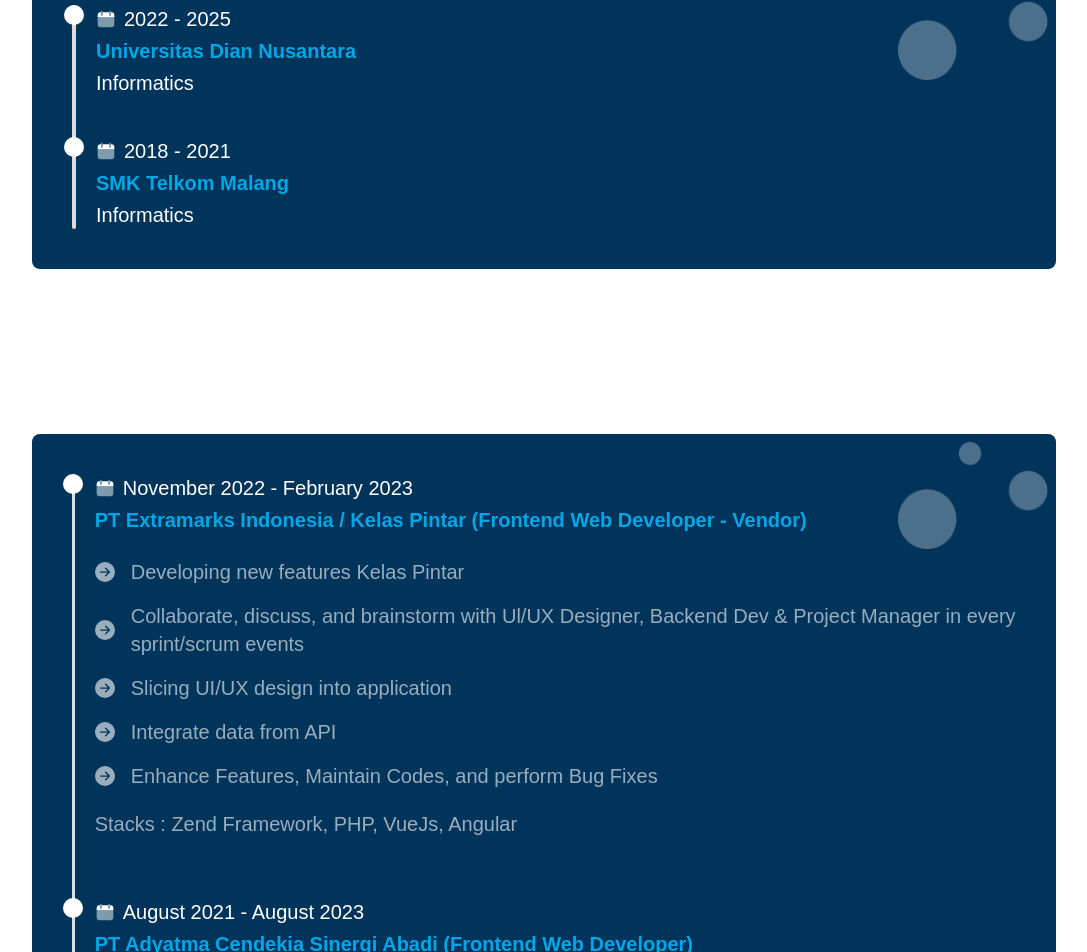
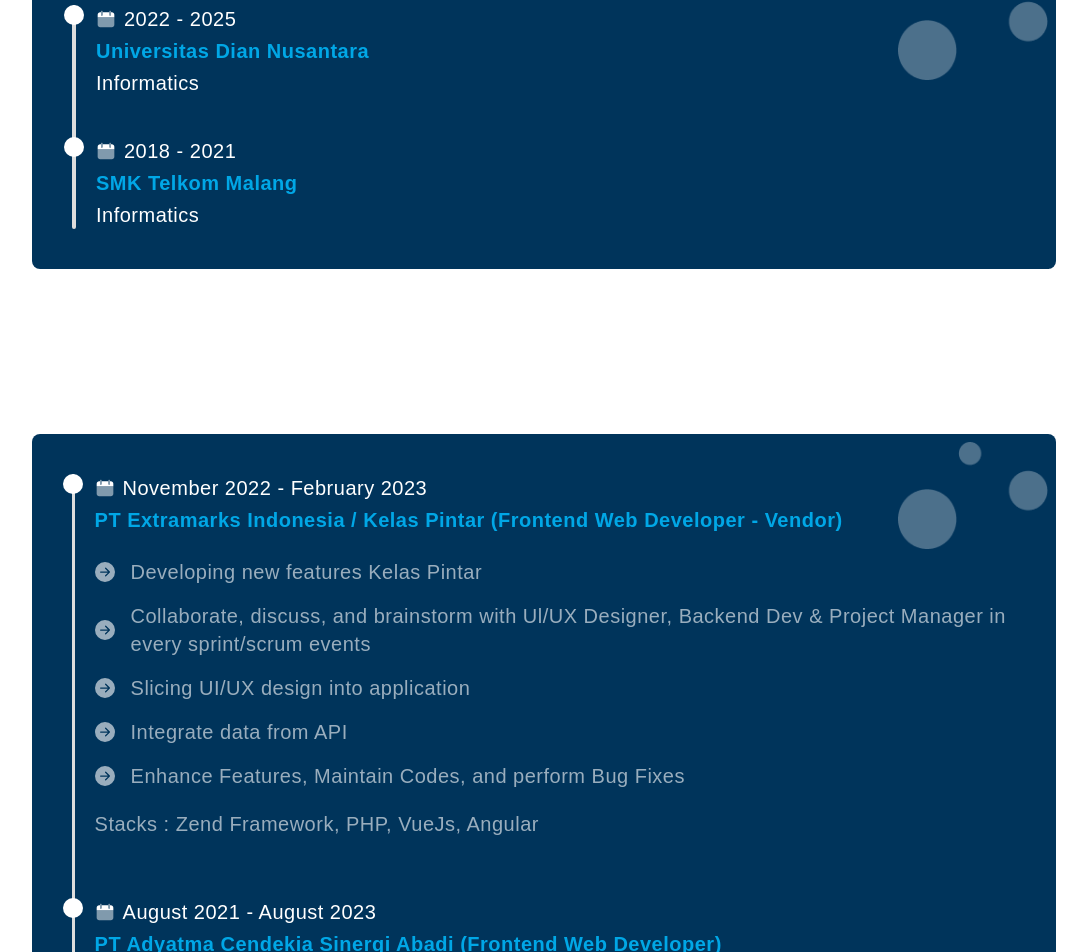
Before and after one commit to dystianen/portofolio-frontend, a Next.js app: page /about in a window 1280 px wide. Shown: the part 1273-2225 px from the top of the page, without its empty margins (96-1183 px from the left). Built offline with nearby package versions, Linux system fonts and the light colour scheme.

Commit message:
update font size

```diff
--- a/component/education/index.tsx
+++ b/component/education/index.tsx
@@ -23,7 +23,7 @@
           {data.education.map((it, index) => (
             <div key={index} className='flex flex-row gap-3'>
               <div className='bg-white rounded-full w-5 h-5'></div>
-              <div className='flex flex-col gap-1 text-white text-xl'>
+              <div className='flex flex-col gap-1 text-white text-base tracking-wide md:text-xl'>
                 <div className='flex flex-row gap-2'>
                   <Image src={'/assets/calender.svg'} height={20} width={20} alt='calender' />
                   <h4>
--- a/component/experience/index.tsx
+++ b/component/experience/index.tsx
@@ -27,7 +27,7 @@
           {data.experience.map((it, index) => (
             <div key={index} className='flex flex-row gap-3'>
               <div className='bg-white rounded-full w-5 h-5'></div>
-              <div className='flex flex-col gap-1 text-white text-xl w-full'>
+              <div className='flex flex-col gap-1 text-white text-base tracking-wide md:text-xl w-full'>
                 <div className='flex flex-row gap-2'>
                   <Image src={'/assets/calender.svg'} height={20} width={20} alt='calender' />
                   <h4>
```
